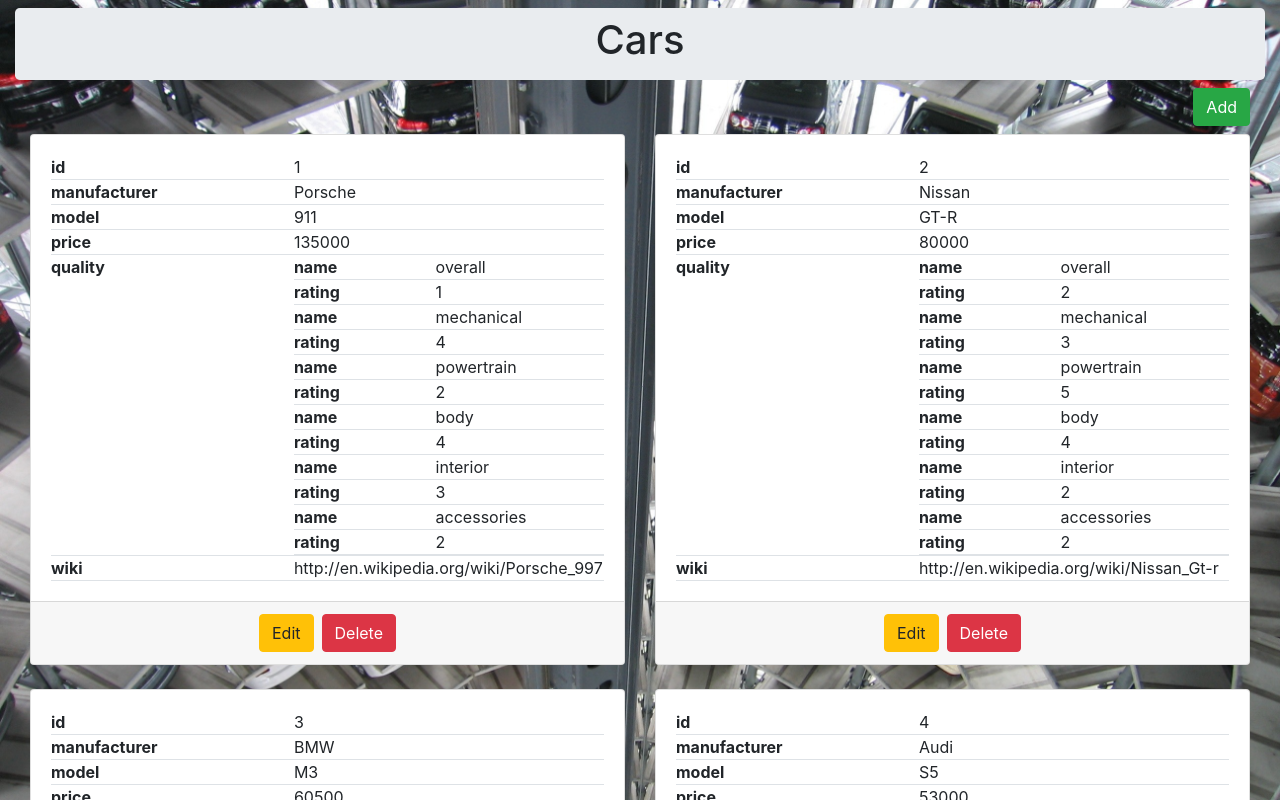
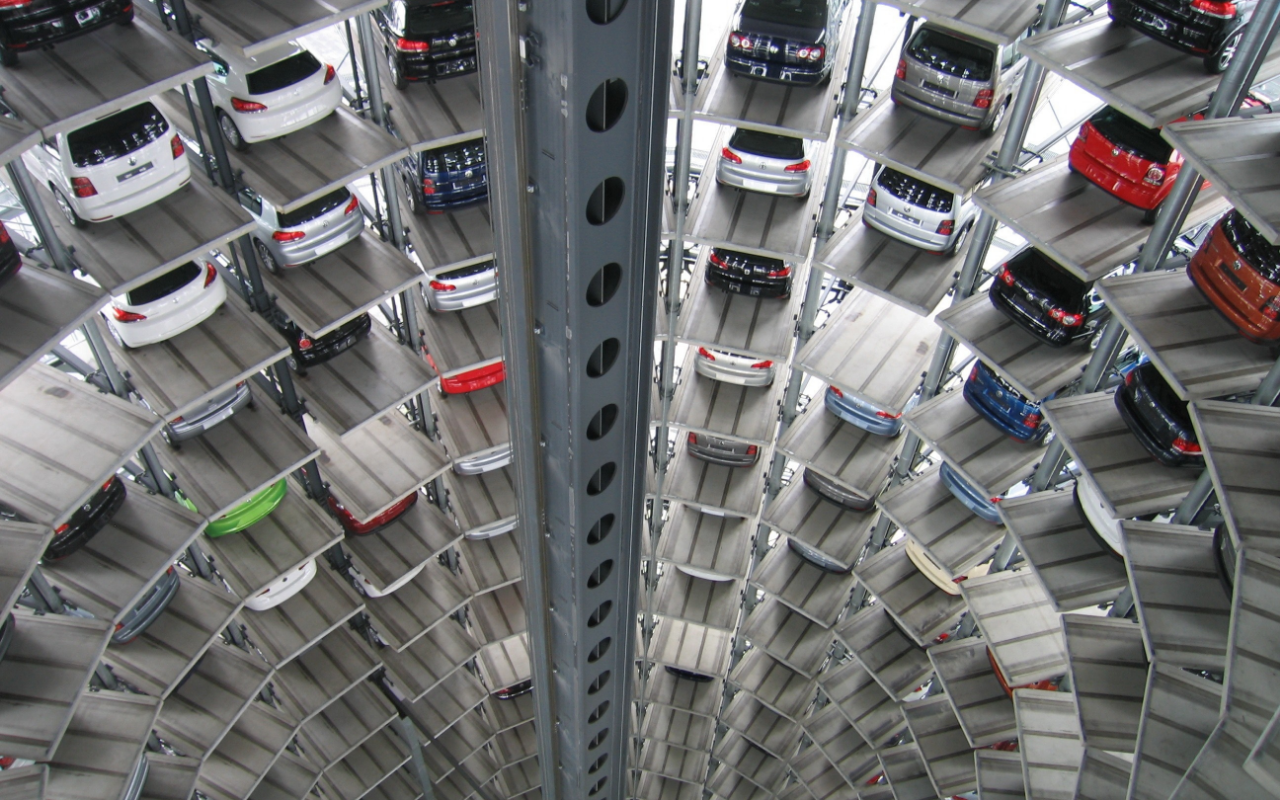
Before and after one commit to AlePericolo/crud-react-app, a React (Create React App) app: page /index in a window 1280 px wide. Shown: the top 800 px of the page. Built offline with nearby package versions, Linux system fonts and the light colour scheme; data requests are answered from the project's data file.

Commit message:
wip rout

```diff
--- a/src/components/Grid.js
+++ b/src/components/Grid.js
@@ -14,7 +14,7 @@
                             <Element data={obj} keys={Object.keys(obj)} />
                         </div>
                         <div className="card-footer text-center">
-                            <Link to={"/add/"} params={{ id: obj.id }} >
+                            <Link to={"/form/"} params={{ id: obj.id }} >
                                 <button type="button" className="btn btn-warning mr-2">Edit</button>
                             </Link>
                             <DeleteButton id={obj.id} />
--- /dev/null
+++ b/src/components/container/FormPage.js
@@ -0,0 +1,24 @@
+import React, { Component } from 'react';
+import Service from '../Service';
+
+class FormPage extends Component {
+
+    constructor(props) {
+        super(props);
+        console.log(props);
+        this.state = { data: '', loadComplete: false };
+        this.addService = new Service();
+    }
+
+    render() {
+        if(this.state.loadComplete){
+        return (
+            <div>
+                ciao
+            </div>
+        )}
+        return '';
+    }
+}
+
+export default FormPage;
--- a/src/components/container/HomePage.js
+++ b/src/components/container/HomePage.js
@@ -41,7 +41,7 @@
                 <Title title={'Cars'} />
                 <div className="container-fluid">
                     <div className="clearfix mb-2">
-                        <Link to={"/add/"} >
+                        <Link to={"/form/"} >
                             <button type="button" className="btn btn-success float-right">Add</button>
                         </Link>
                     </div>
--- a/src/index.js
+++ b/src/index.js
@@ -4,7 +4,8 @@
 import './index.css';
 //import App from './App';
 import HomePage from './components/container/HomePage';
-import Add from './components/Add';
+//import FormPage from './components/container/FormPage';
+//import Add from './components/Add';
 
 import * as serviceWorker from './serviceWorker';
 
@@ -12,8 +13,6 @@
     <Router>
         <div>
             <Route exact path='/' component={HomePage} />
-            <Route path='/add' component={Add} />
-            <Route path='/index' component={HomePage} />
         </div>
     </Router>,
 document.getElementById('root')
```
